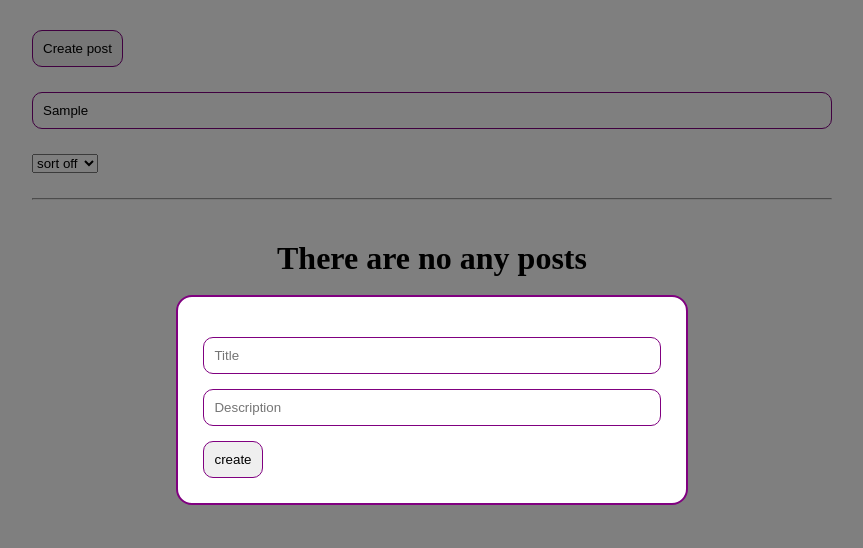
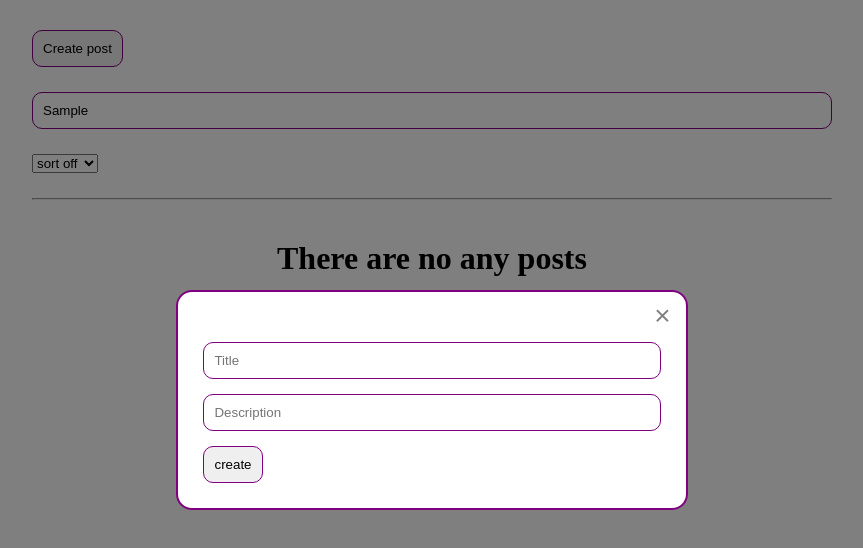
Before and after one commit to obkin/react-first-project, a React (Create React App) app: page / in a window 1280 px wide. Both pictures are taken after typing "Sample" into the empty fields and a click on the button "Create post". Shown: the top 548 px of the page, without its empty margins (208-1071 px from the left). Built offline with nearby package versions, Linux system fonts and the light colour scheme.

Commit message:
added: close btn

```diff
--- a/src/components/PostFrom.jsx
+++ b/src/components/PostFrom.jsx
@@ -27,7 +27,7 @@ const PostFrom = ({ create }) => {
                 onChange={e => setPost({ ...post, title: e.target.value })}
                 type='text'
                 placeholder='Title'
-                style={{ width: '100%' }}
+                style={{ width: '100%', marginTop: '25px' }}
             />
             <MyInput
                 value={post.body}
--- a/src/components/UI/modal/MyModal.jsx
+++ b/src/components/UI/modal/MyModal.jsx
@@ -11,6 +11,7 @@ const MyModal = ({ children, visible, setVisible }) => {
     return (
         <div className={rootClasses.join(' ')} onClick={() => setVisible(false)}>
             <div className={classes.myModalContent} onClick={(e) => e.stopPropagation()}>
+                <div className={classes.myModalCloseBtn} onClick={() => setVisible(false)}>×</div>
                 {children}
             </div>
         </div>
--- a/src/components/UI/modal/MyModal.module.css
+++ b/src/components/UI/modal/MyModal.module.css
@@ -19,4 +19,16 @@
     background: white;
     border: 2px solid purple;
     border-radius: 16px;
+    position: relative;
 }
+
+.myModalCloseBtn {
+    position: absolute;
+    right: 15px;
+    top: 8px;
+    color: gray;
+    font-size: 28px;
+    font-weight: 300;
+    font-family: Arial, sans-serif;
+    cursor: pointer;
+}
```
